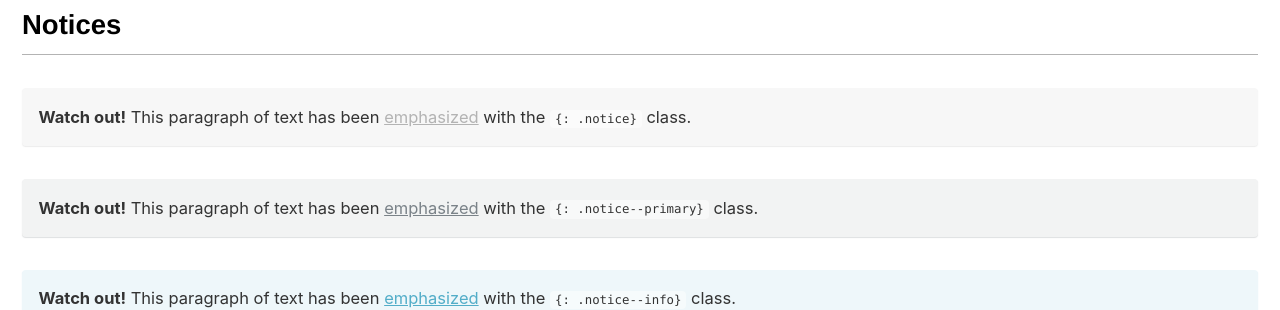
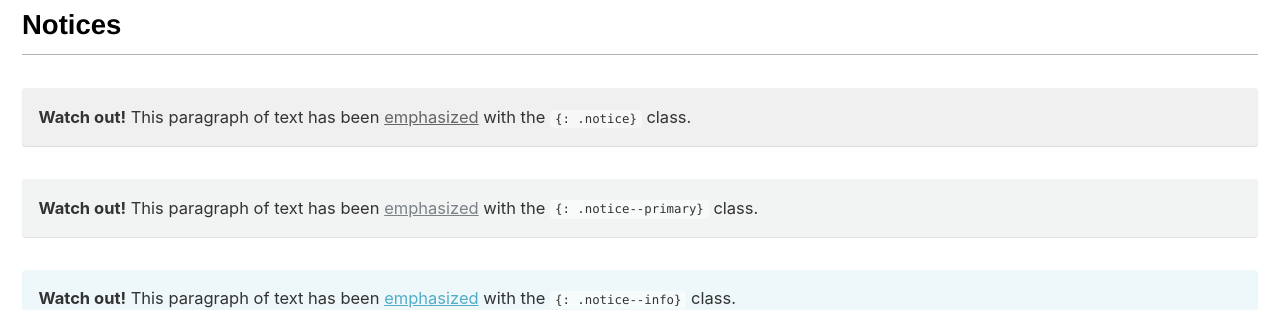
Before and after one commit to sangucherevista/sangucherevista.github.io, a Jekyll site: the page built from _posts/2016-03-29-test-code.md, in a window 1280 px wide. Shown: the part 5066-5376 px from the top of the page. Built offline with Jekyll 4.4.1, drawn with Linux system fonts in a browser that asks for light colours; nearby versions of some CDN libraries.

Commit message:
use gray not light-gray

```diff
--- a/_sass/minimal-mistakes/_footer.scss
+++ b/_sass/minimal-mistakes/_footer.scss
@@ -15,7 +15,7 @@
   height: auto;
   /* sticky footer fix end */
   margin-top: 3em;
-  color: $light-gray;
+  color: $gray;
   -webkit-animation: $intro-transition;
   animation: $intro-transition;
   -webkit-animation-delay: 0.45s;
--- a/_sass/minimal-mistakes/_navigation.scss
+++ b/_sass/minimal-mistakes/_navigation.scss
@@ -339,7 +339,7 @@
       color: $gray;
       font-size: $type-size-6;
       font-weight: bold;
-      border: 1px solid $light-gray;
+      border: 1px solid $gray;
       border-radius: $border-radius;
       z-index: 20;
       -webkit-transition: 0.2s ease-out;
--- a/_sass/minimal-mistakes/_notices.scss
+++ b/_sass/minimal-mistakes/_notices.scss
@@ -66,7 +66,7 @@
 /* Default notice */
 
 .notice {
-  @include notice($light-gray);
+  @include notice($gray);
 }
 
 /* Primary notice */
```
